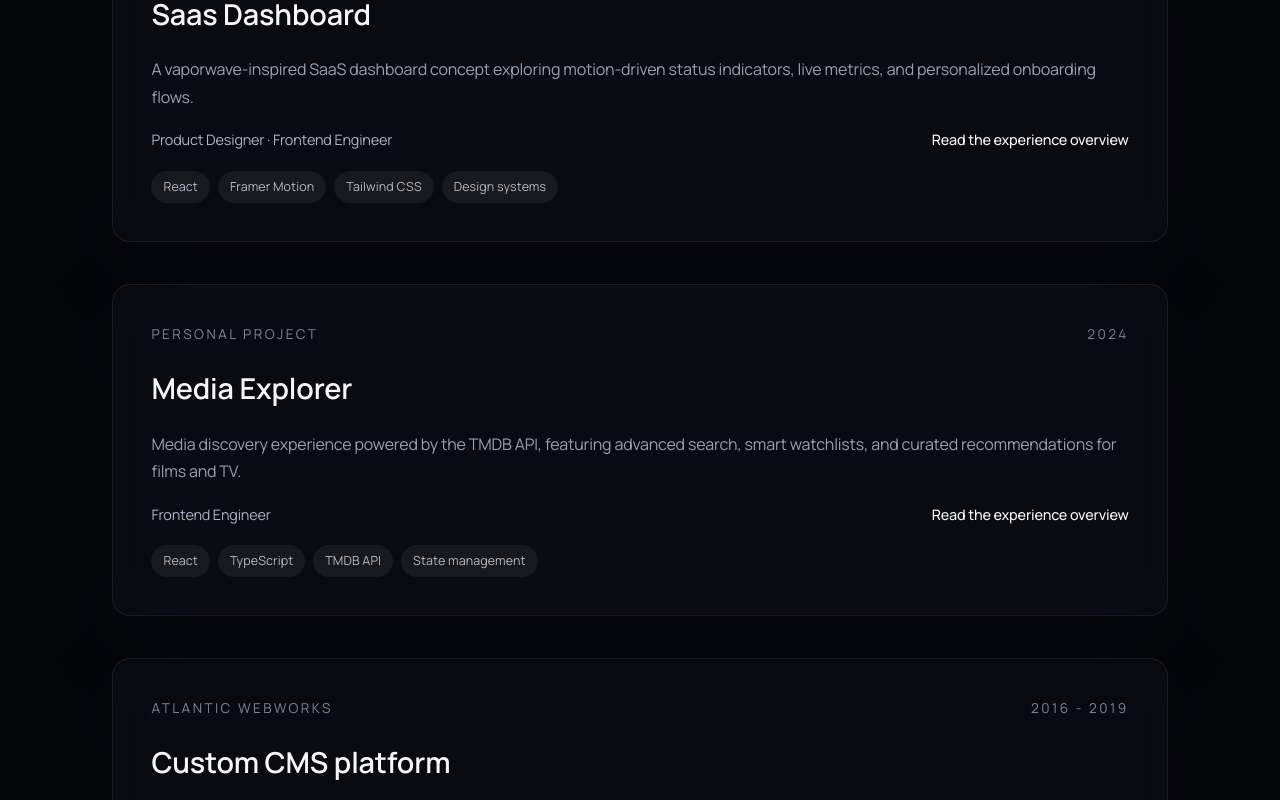
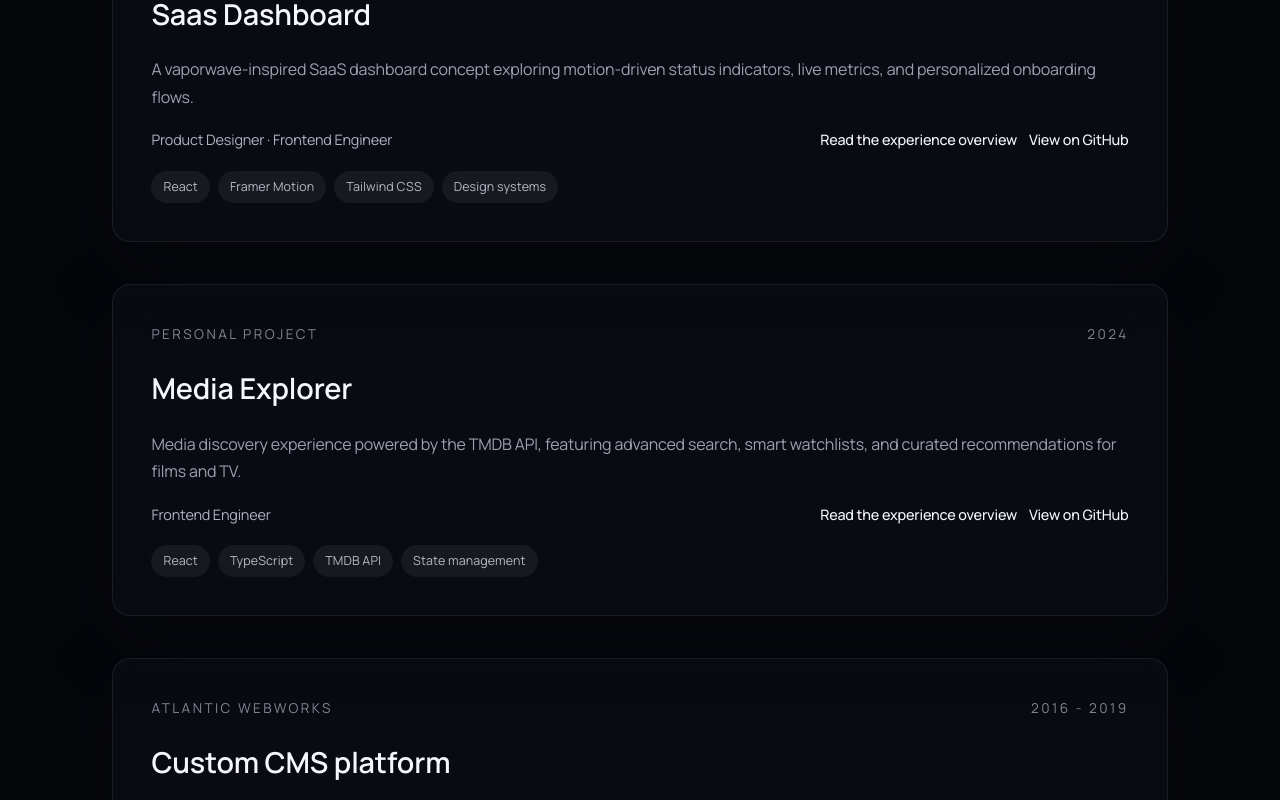
Before and after one commit to mattyroo/mattyroo.com, a React (Vite) app: page / in a window 1280 px wide. Shown: the part 2500-3300 px from the top of the page. Built offline with nearby package versions, Linux system fonts and the light colour scheme.

Commit message:
github links

```diff
--- a/src/App.css
+++ b/src/App.css
@@ -510,6 +510,12 @@
   color: rgba(235, 236, 255, 0.75);
 }
 
+.project-card__links {
+  display: flex;
+  align-items: center;
+  gap: 0.75rem;
+}
+
 .project-card__tags {
   display: flex;
   flex-wrap: wrap;
--- a/src/sections/ProjectsSection.tsx
+++ b/src/sections/ProjectsSection.tsx
@@ -1,6 +1,17 @@
 import { motion } from 'framer-motion'
 
-const projects = [
+type Project = {
+  title: string
+  sector: string
+  year: string
+  description: string
+  role: string
+  tags: string[]
+  url: string
+  githubUrl?: string
+}
+
+const projects: Project[] = [
   {
     title: 'Saas Dashboard',
     sector: 'Personal project',
@@ -10,6 +21,7 @@ const projects = [
     role: 'Product Designer · Frontend Engineer',
     tags: ['React', 'Framer Motion', 'Tailwind CSS', 'Design systems'],
     url: 'https://neonforge.mattyroo.com',
+    githubUrl: 'https://github.com/mattyroo/neonforge',
   },
   {
     title: 'Media Explorer',
@@ -20,6 +32,7 @@ const projects = [
     role: 'Frontend Engineer',
     tags: ['React', 'TypeScript', 'TMDB API', 'State management'],
     url: 'https://media.mattyroo.com',
+    githubUrl: 'https://github.com/mattyroo/TMDB-Dashboard',
   },
   {
     title: 'Custom CMS platform',
@@ -101,6 +114,7 @@ export function ProjectsSection() {
             <p>{project.description}</p>
             <div className="project-card__bottom">
               <span>{project.role}</span>
+              <div className="project-card__links">
                 <motion.a
                   href={project.url}
                   className="link"
@@ -108,6 +122,16 @@ export function ProjectsSection() {
                 >
                   Read the experience overview
                 </motion.a>
+                {project.githubUrl && (
+                  <motion.a
+                    href={project.githubUrl}
+                    className="link"
+                    whileHover={{ x: 4 }}
+                  >
+                    View on GitHub
+                  </motion.a>
+                )}
+              </div>
             </div>
             <ul className="project-card__tags">
               {project.tags.map((tag) => (
```
Lines whose indentation alone changed are shown as unchanged.
